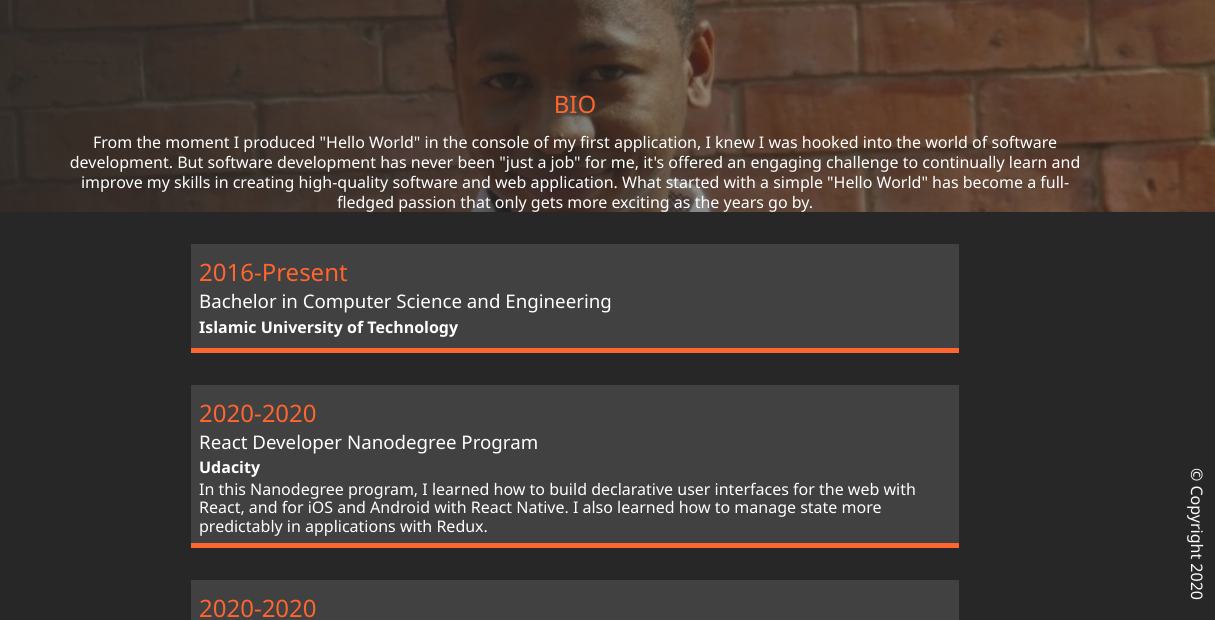
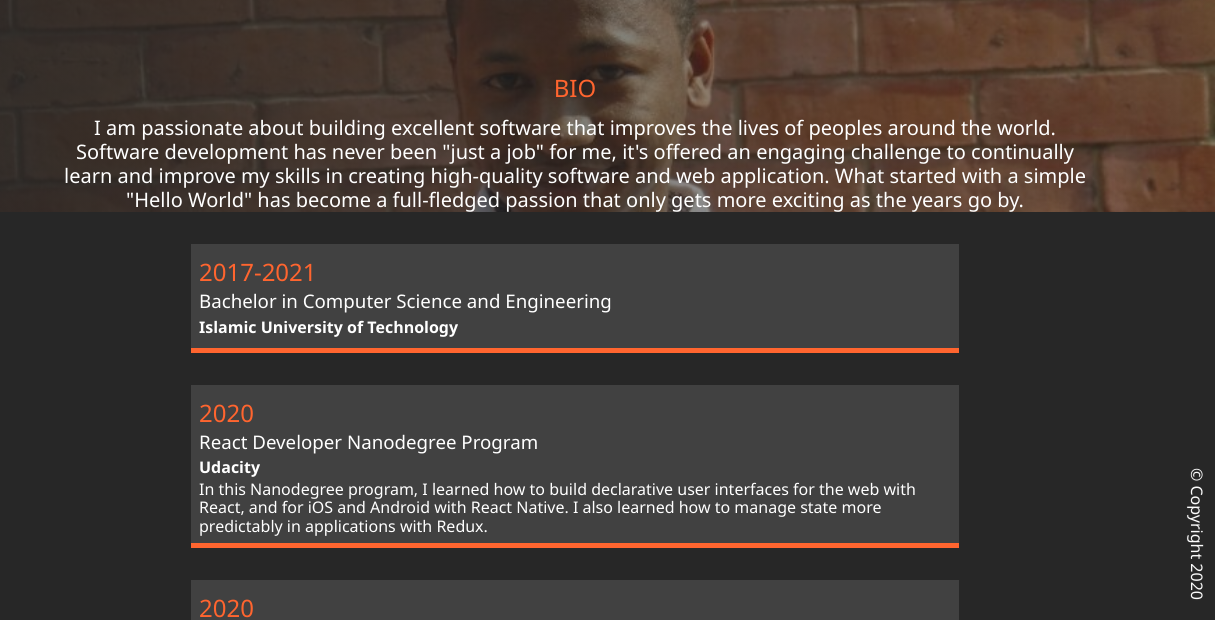
Before and after one commit to mohamadoudou/portfolio, a plain HTML site: page about.html in a window 1280 px wide. Shown: the part 188-808 px from the top of the page, 65-1280 px from the left. Drawn offline with Linux system fonts and the light colour scheme.

Commit message:
portfolio v0.1

```diff
--- a/about.html
+++ b/about.html
@@ -33,11 +33,10 @@
             <div class="about__bio-image">
                 <div class="about__bio">
                     <h2 class="text-secondary">BIO</h2>
-                    <p>From the moment I produced "Hello World" in the console of my first
-                        application, I knew I was hooked into the world of software
-                        development. But software development has never been "just a job"
-                        for me, it's offered an engaging challenge to continually learn
-                        and improve my skills in creating high-quality software and web application.
+                    <p class="p__bio">I am passionate about building excellent software that improves the
+                        lives of peoples around the world. Software development has never
+                        been "just a job" for me, it's offered an engaging challenge to continually
+                        learn and improve my skills in creating high-quality software and web application.
                         What started with a simple "Hello World" has become a full-fledged
                         passion that only gets more exciting as the years go by.
                     </p>
@@ -45,7 +44,7 @@
             </div>
             <div class="jobs">
                 <div class="jobs__job">
-                    <h2 class="text-secondary">2016-Present</h2>
+                    <h2 class="text-secondary">2017-2021</h2>
                     <h3>Bachelor in Computer Science and Engineering</h3>
                     <h6>Islamic University of Technology</h6>
                     <p>
@@ -53,7 +52,7 @@
                     </p>
                 </div>
                 <div class="jobs__job">
-                    <h2 class="text-secondary">2020-2020</h2>
+                    <h2 class="text-secondary">2020</h2>
                     <h3>React Developer Nanodegree Program</h3>
                     <h6>Udacity</h6>
                     <p>
@@ -64,7 +63,7 @@
                     </p>
                 </div>
                 <div class="jobs__job">
-                    <h2 class="text-secondary">2020-2020</h2>
+                    <h2 class="text-secondary">2020</h2>
                     <h3>Full-Stack Web Development with React Specialization</h3>
                     <h6>Coursera</h6>
                     <p>In this specialization I learnt to <br/>(1) Design a full-fledged Web client
--- a/css/main.css
+++ b/css/main.css
@@ -220,6 +220,11 @@
 
 .about__bio .text-secondary {
   padding-bottom: 1rem;
+}
+
+.about__bio p {
+  line-height: 1.5rem;
+  font-size: 20px;
 }
 
 .about .jobs {
```
Also changed, not shown: projects.html (+16 -16 lines), 2 other files.
